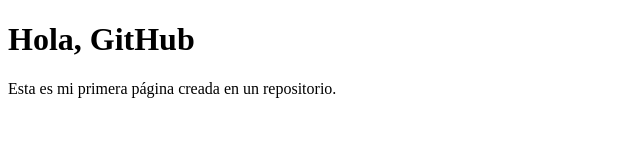
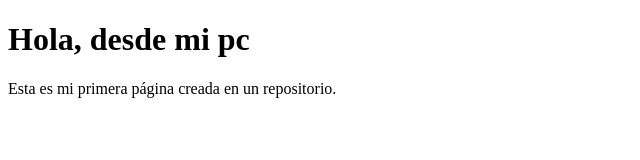
Before and after one commit to JhonalexT/Mi-primer-repositorio-JhonT, a plain HTML site: page index.html in a window 1280 px wide. Shown: the whole page, without its empty margins (0-640 px from the left). Drawn offline with Linux system fonts and the light colour scheme.

Commit message:
Actualiza index desde la computadora

```diff
--- a/index.html
+++ b/index.html
@@ -4,7 +4,7 @@
     <title>Mi primera página</title>
 </head>
 <body>
-    <h1>Hola, GitHub</h1>
+    <h1>Hola, desde mi pc</h1>
     <p>Esta es mi primera página creada en un repositorio.</p>
 </body>
 </html>
```
